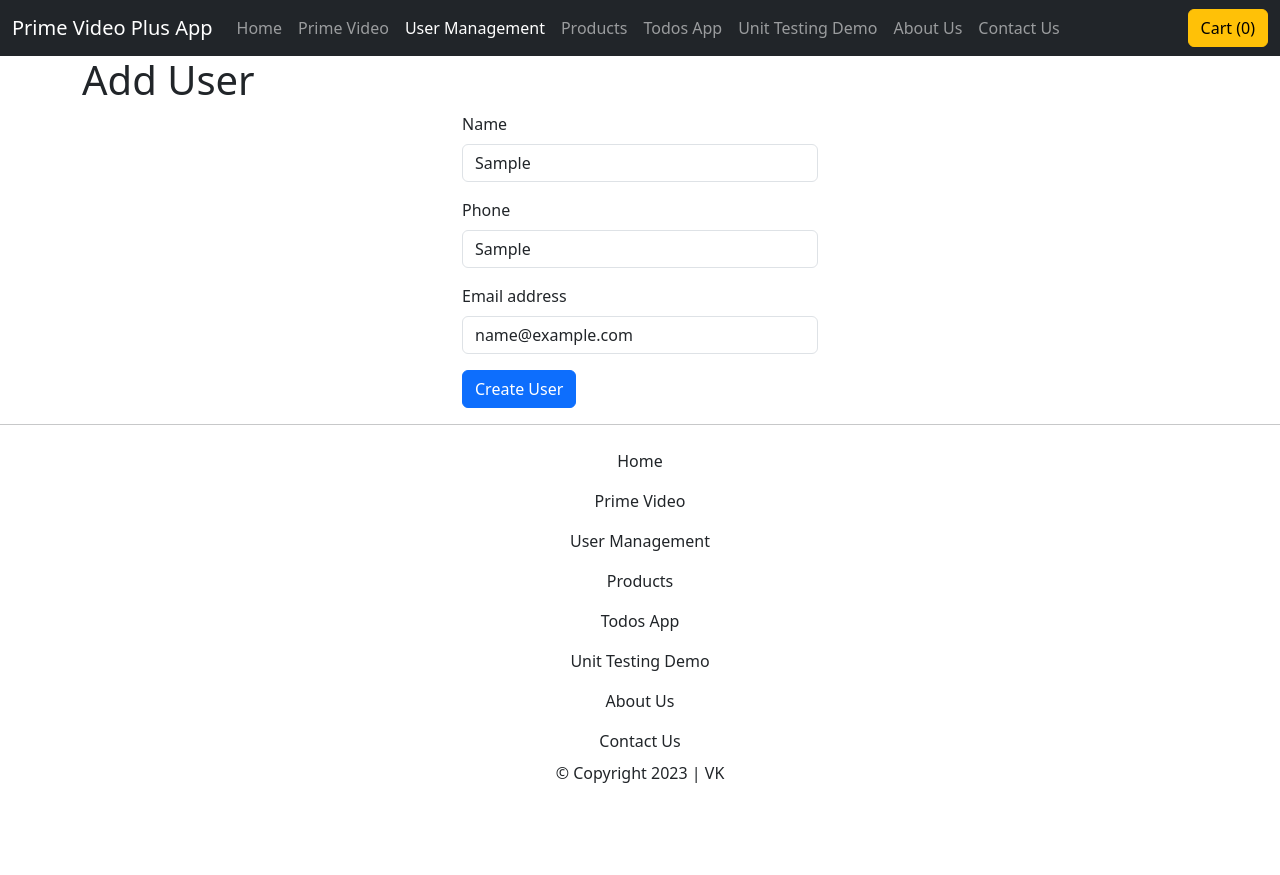
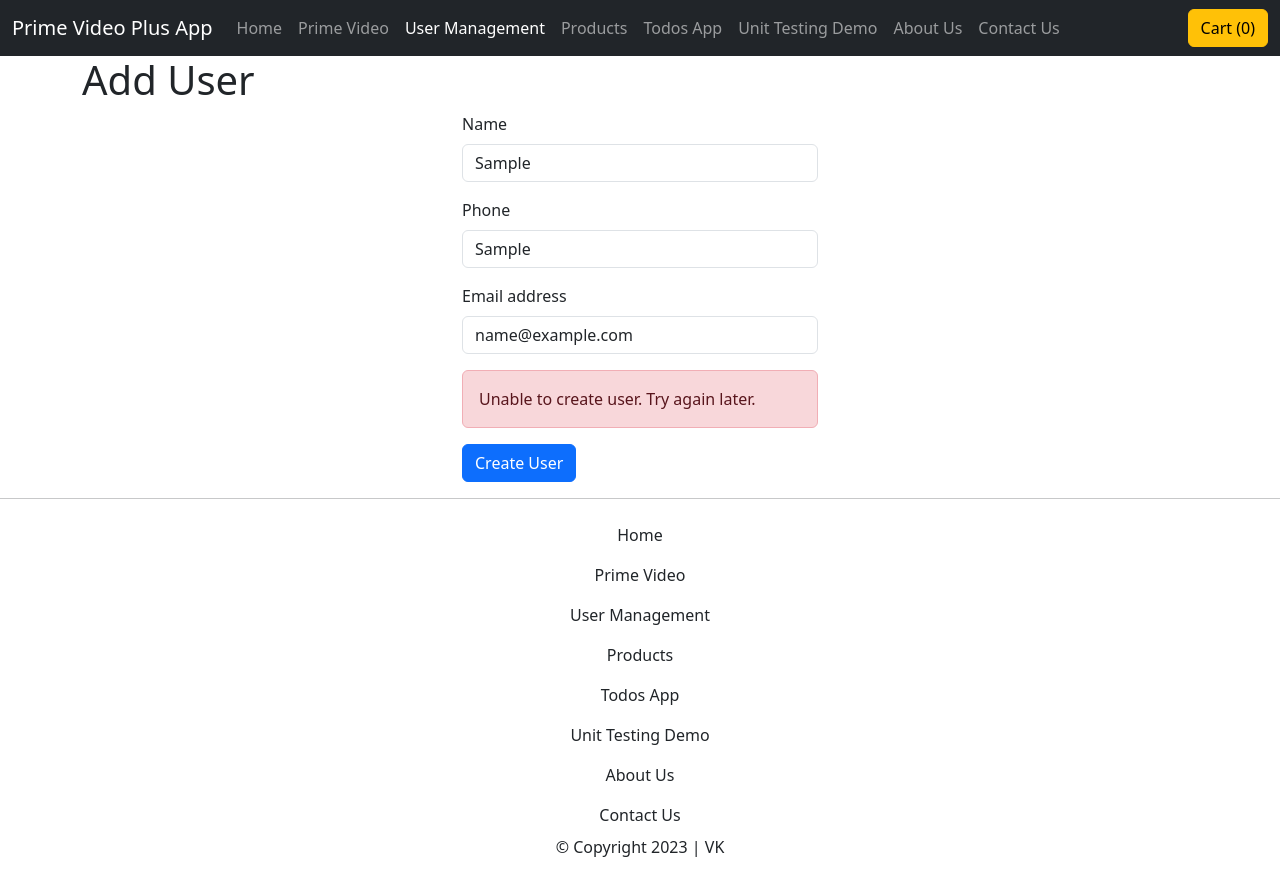
Before and after one commit to ikiviki/prime-video-plus-react, a React (Create React App) app: page /users/add in a window 1280 px wide. Both pictures are taken after typing "Sample", "Sample", "name@example.com" into the empty fields and a click on the button "Create User". Before the commit the page ends 801 px from the top, so only its background shows below. Built offline with nearby package versions, Linux system fonts and the light colour scheme; no server answers.

Commit message:
Axios POST with fake API call [EOD9]

```diff
--- a/package.json
+++ b/package.json
@@ -6,6 +6,7 @@
     "@testing-library/jest-dom": "^5.17.0",
     "@testing-library/react": "^13.4.0",
     "@testing-library/user-event": "^13.5.0",
+    "axios": "^1.6.2",
     "bootstrap": "^5.3.2",
     "react": "^18.2.0",
     "react-dom": "^18.2.0",
--- a/src/pages/UsersPage/components/AddUser.js
+++ b/src/pages/UsersPage/components/AddUser.js
@@ -1,3 +1,4 @@
+import axios from "axios";
 import { useState } from "react";
 
 const AddUser = () => {
@@ -6,6 +7,9 @@ const AddUser = () => {
     phone: "",
     email: "",
   });
+
+  const [isSaved, setIsSaved] = useState(false);
+  const [isError, setIsError] = useState(false);
 
   const handleChange = (event) => {
     setAddUserForm({
@@ -17,6 +21,25 @@ const AddUser = () => {
   const handleFormSubmit = (event) => {
     event.preventDefault();
     console.log(addUserForm); // submittable form data to the REST API
+
+    // Let's send the above data to the REST API
+    // 1. What's the REST API URL? https://jsonplaceholder.typicode.com/users
+    // 2. What's the HTTP Method? POST
+    // 3. What's the REST API Client Tool? axios (npm i axios) or fetch
+    // 4. What's the form data? addUserForm
+    axios
+      .post("https://jsonplaceholder.typicode.com/users", addUserForm)
+      .then((res) => {
+        console.log(res);
+        setIsSaved(true);
+      })
+      .catch((err) => {
+        console.log(err);
+        setIsError(true);
+      })
+      .finally(() => {
+        console.log("Finally !!!!!");
+      });
   };
 
   return (
@@ -66,6 +89,9 @@ const AddUser = () => {
           />
         </div>
 
+        {isSaved && <div className="alert alert-success">POST Success !!</div>}
+        {isError && <div className="alert alert-danger">Unable to create user. Try again later.</div>}
+
         <button type="submit" className="btn btn-primary">
           Create User
         </button>
```
